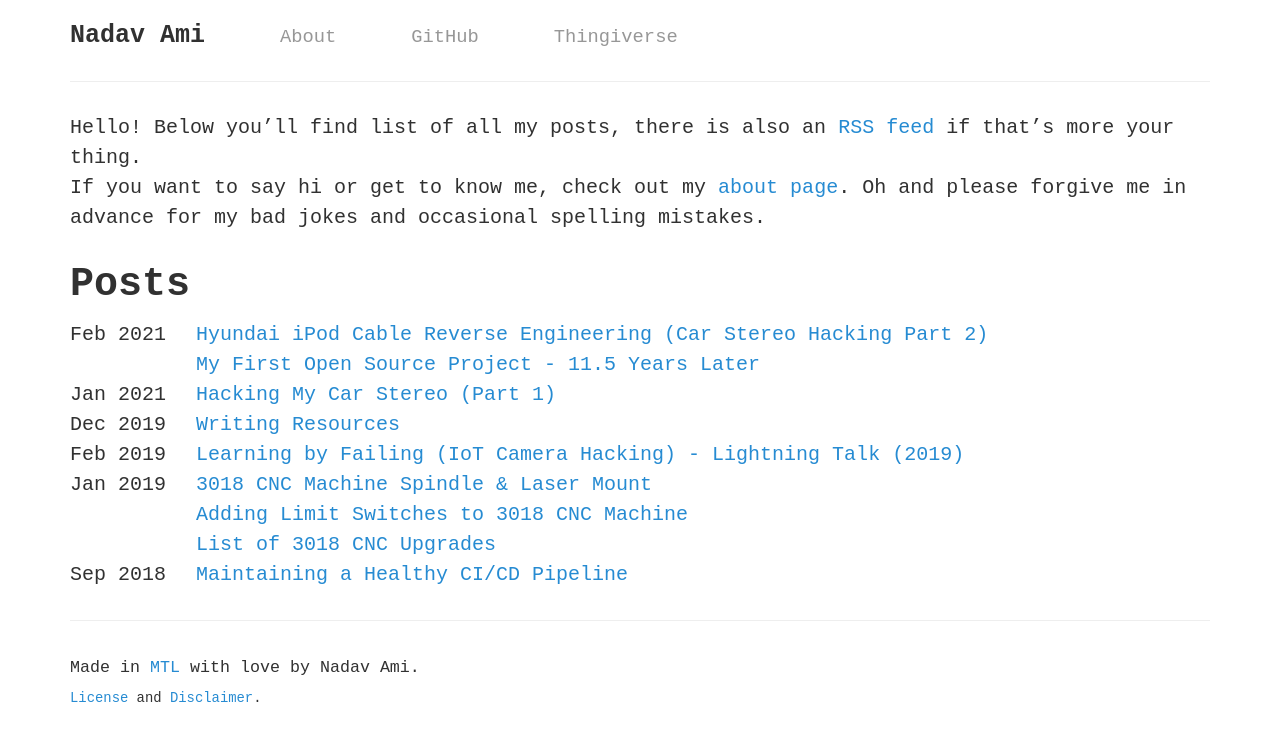
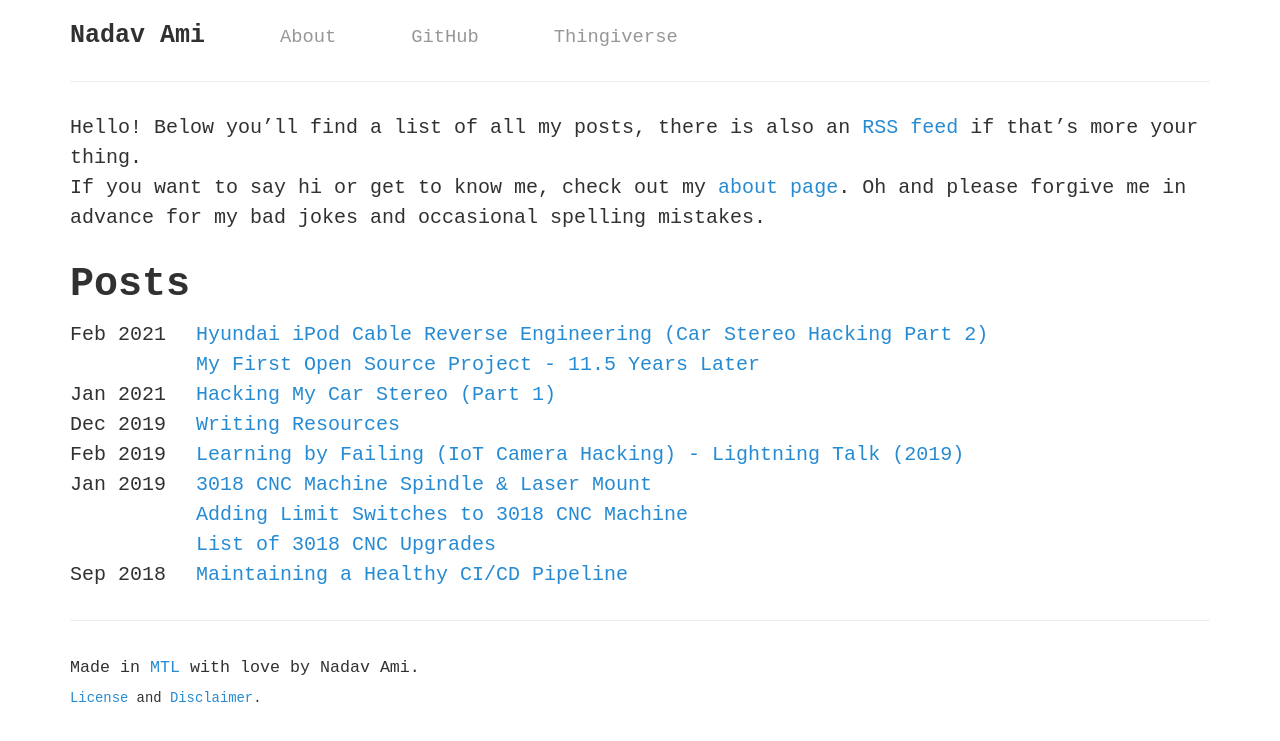
Before and after one commit to nadavami/nadavami.github.io, a Jekyll site: the page built from index.md, in a window 1280 px wide. Shown: the top 741 px of the page. Built offline with Jekyll 4.4.1, drawn with Linux system fonts in a browser that asks for light colours.

Commit message:
Fix typo

```diff
--- a/index.md
+++ b/index.md
@@ -3,7 +3,7 @@ layout: default
 title: Home
 ---
 
-Hello! Below you'll find list of all my posts, there is also an [RSS feed]({{site.base_url }}{% link atom.xml %}) if that's more your thing.
+Hello! Below you'll find a list of all my posts, there is also an [RSS feed]({{site.base_url }}{% link atom.xml %}) if that's more your thing.
 If you want to say hi or get to know me, check out my [about page]({{site.base_url }}{% link about.md %}). Oh and please forgive me in advance for my bad jokes and occasional spelling mistakes.
 
 # Posts
```
